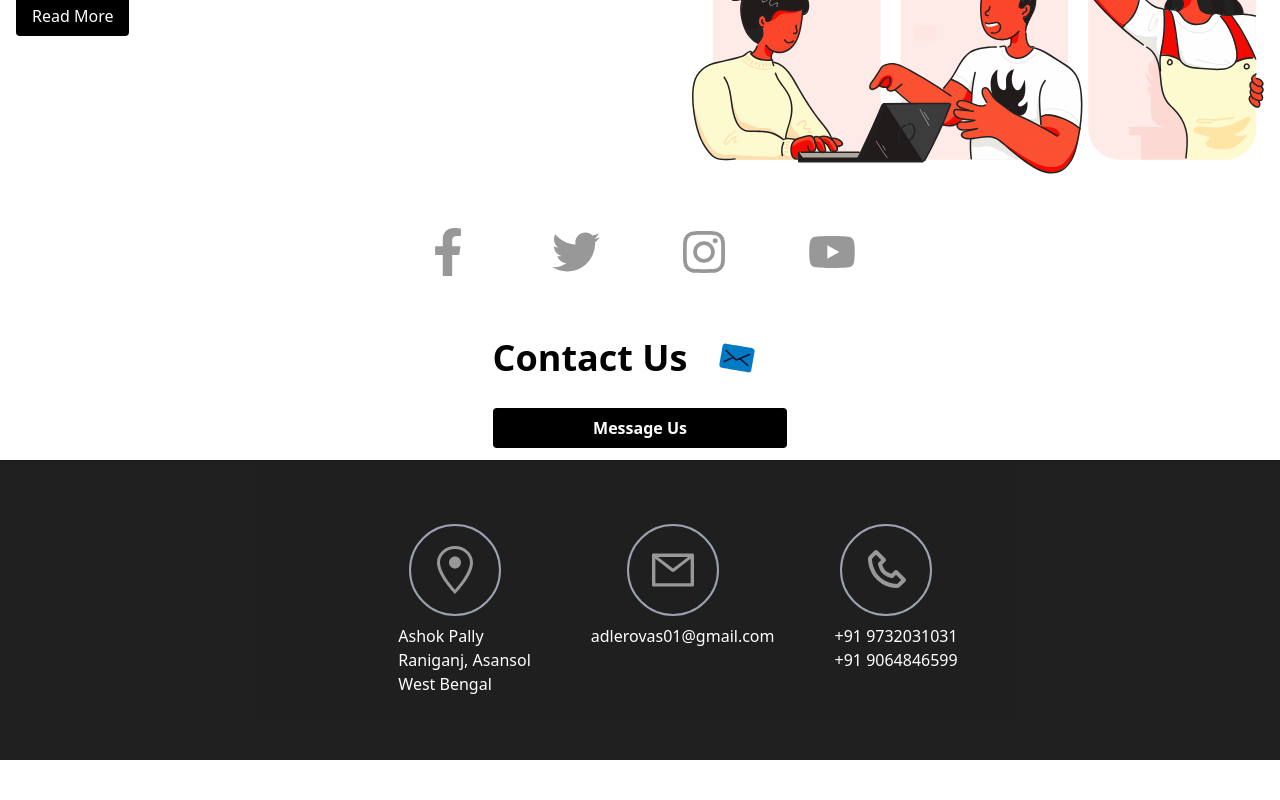
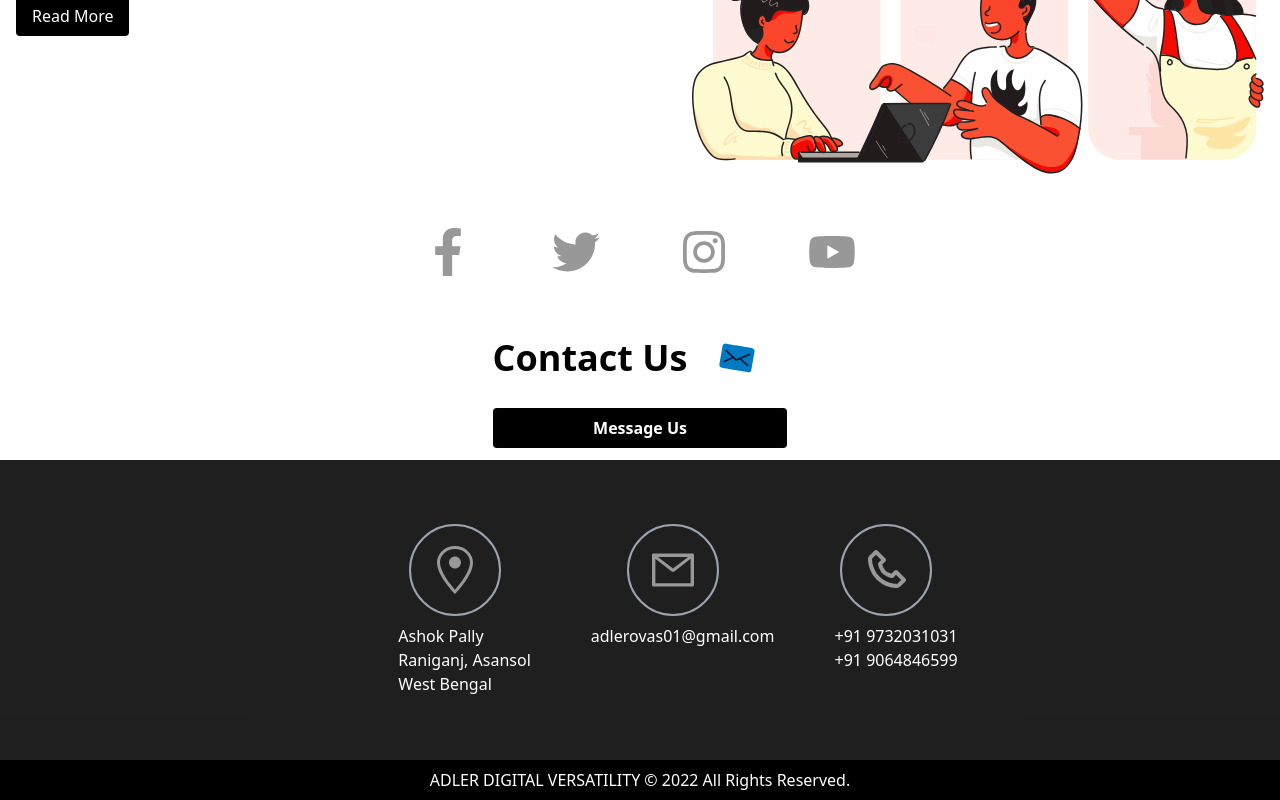
Before and after one commit to ArnabChatterjee20k/Adler-Startup--frontend, a React (Create React App) app: page / in a window 1280 px wide. Shown: the part 2331-3131 px from the top of the page. Before the commit the page ends 3091 px from the top, so only its background shows below. Built offline with nearby package versions, Linux system fonts and the light colour scheme.

Commit message:
Footer over

```diff
--- a/src/App.js
+++ b/src/App.js
@@ -6,6 +6,7 @@ import { BrowserRouter, Routes, Route } from "react-router-dom"
 // const Home = import("./Home")
 import Home from "./Home.jsx";
 const Navbar = React.lazy(() => import("./components/Navbar/Navbar"))
+const Footer = React.lazy(()=>import("./components/Footer/Footer"))
 import { ToastContainer } from "react-toastify"
 import 'react-toastify/dist/ReactToastify.css';
 function App() {
@@ -29,6 +30,7 @@ function App() {
         <Route path="/" element={<Home />} />
         <Route path="/adler/message" element={<Form />} />
       </Routes>
+      <Footer/>
       </Suspense >
     </BrowserRouter>
   );
--- /dev/null
+++ b/src/components/Footer/Footer.jsx
@@ -0,0 +1,8 @@
+import React from 'react'
+
+const Footer = () => {
+    return (
+        <section className='flex justify-center items-center bg-black px-4 py-2 text-white'>ADLER DIGITAL VERSATILITY © 2022 All Rights Reserved.</section>
+    )
+}
+export default Footer;
```
